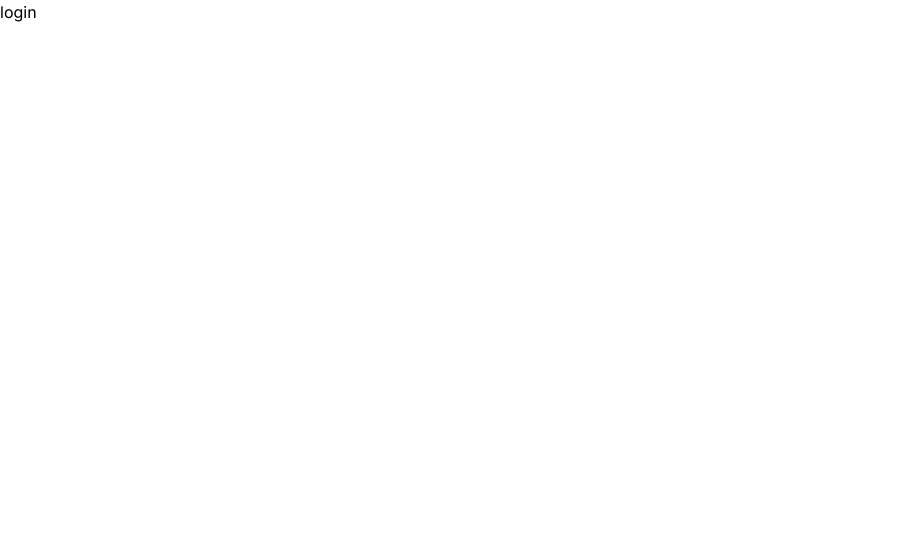
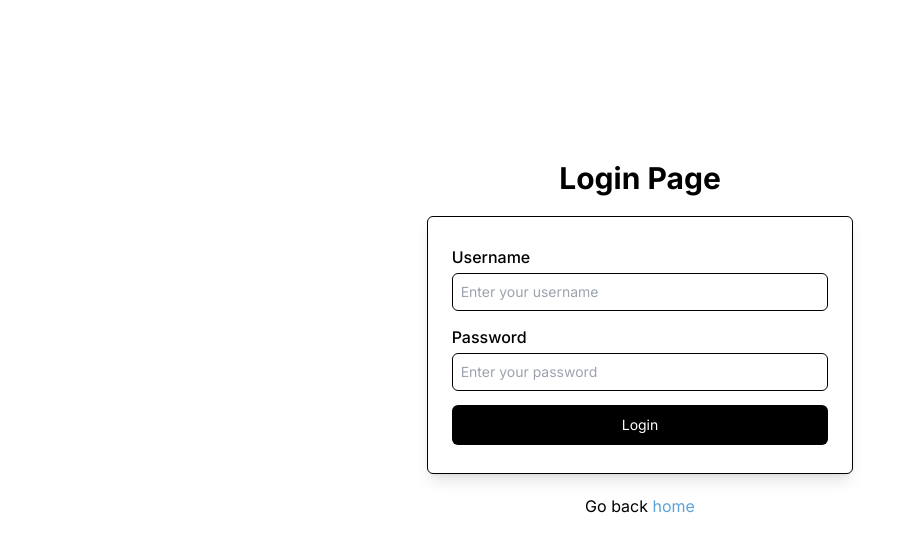
Before and after one commit to HenryAgu/agu-finance, a Next.js app: page /login in a window 1280 px wide. Shown: the top 552 px of the page, without its empty margins (0-915 px from the left). Built offline with nearby package versions, Linux system fonts and the light colour scheme.

Commit message:
feat: login page

```diff
--- a/src/app/layout.tsx
+++ b/src/app/layout.tsx
@@ -5,7 +5,7 @@ import "./globals.css";
 const inter = Inter({ subsets: ["latin"] });
 
 export const metadata: Metadata = {
-  title: "Agu-finance",
+  title: "Agu-Finance",
   description: "Generated by create next app",
 };
 
--- a/src/app/login/page.tsx
+++ b/src/app/login/page.tsx
@@ -1,11 +1,83 @@
-import React from 'react'
+"use client";
+import Link from "next/link";
+import React, { FormEvent, useState } from "react";
 
 const page = () => {
+  const [username, setUsername] = useState<string>("");
+  const [password, setPassword] = useState<string>("");
+  const [usernameError, setUsernameError] = useState<boolean>(false);
+  const [passwordError, setPasswordError] = useState<boolean>(false);
+  const handleLogin = (e: FormEvent) => {
+    e.preventDefault();
+    if (username === "" && password === "") {
+      setUsernameError(true);
+      setPasswordError(true);
+    } else if (username === "") {
+      setUsernameError(true);
+    } else if (password === "") {
+      setPasswordError(true);
+    } else {
+      setUsernameError(false);
+      setPasswordError(false);
+    }
+  };
   return (
-    <div>
-      login
+    <div className="flex flex-col gap-y-5 items-center h-full mt-40">
+      <div>
+        <h1 className="font-bold text-2xl lg:text-3xl">Login Page</h1>
+      </div>
+      <form
+        action=""
+        className="flex flex-col gap-y-3.5 border border-black shadow-lg px-6 py-7 rounded-md w-11/12 md:w-3/4 lg:w-1/3"
+        onSubmit={handleLogin}
+      >
+        <div className="flex flex-col">
+          <label htmlFor="" className="mb-1 font-medium text-sm lg:text-base">
+            Username
+          </label>
+          <input
+            type="text"
+            placeholder="Enter your username"
+            value={username}
+            className="p-2 border border-black rounded-md text-sm"
+            onChange={(e) => setUsername(e.target.value)}
+          />
+          {usernameError ? (
+            <span className="text-xs text-red-600">
+              Username cannot be empty!
+            </span>
+          ) : null}
+        </div>
+        <div className="flex flex-col">
+          <label htmlFor="" className="mb-1 font-medium text-sm lg:text-base">
+            Password
+          </label>
+          <input
+            type="password"
+            placeholder="Enter your password"
+            value={password}
+            className="p-2 border border-black rounded-md text-sm"
+            onChange={(e) => setPassword(e.target.value)}
+          />
+          {passwordError ? (
+            <span className="text-xs text-red-600">
+              Password cannot be empty!
+            </span>
+          ) : null}
+        </div>
+        <button className="bg-black text-white p-2.5 rounded-md text-sm">
+          Login
+        </button>
+      </form>
+      <p>
+        Go back
+        <Link href="/" className="text-hyperlink">
+          {" "}
+          home
+        </Link>
+      </p>
     </div>
-  )
-}
+  );
+};
 
-export default page
+export default page;
--- a/src/app/page.tsx
+++ b/src/app/page.tsx
@@ -5,12 +5,14 @@ export default function Home() {
     <main className="bg-home-background-image bg-no-repeat bg-center bg-cover h-screen w-full">
       <div className="p-6 flex items-center justify-between">
         <div>
-          <p className="font-bold text-xl">Agu-finance</p>
+          <p className="font-bold text-xl">Agu-Finance</p>
         </div>
         <div>
-          <button className="bg-primaryButton hover:shadow-lg px-12 py-2 font-medium rounded-md shadow-sm lg:text-base">
-            Login
-          </button>
+          <Link href="/login">
+            <button className="bg-primaryButton border-primaryButton duration-500 ease-in-out border-2 hover:border-dashed hover:border-black px-12 py-2 font-medium rounded-md shadow-sm lg:text-base">
+              Login
+            </button>
+          </Link>
         </div>
       </div>
       <div className="flex flex-col gap-y-10 justify-center items-center mt-40">
--- a/tailwind.config.ts
+++ b/tailwind.config.ts
@@ -14,6 +14,7 @@ const config: Config = {
       colors: {
         primaryButton: "#d8cbbf",
         secondaryButton: "#d8cbbf",
+        hyperlink: "#5ca2d6",
       },
     },
   },
```
